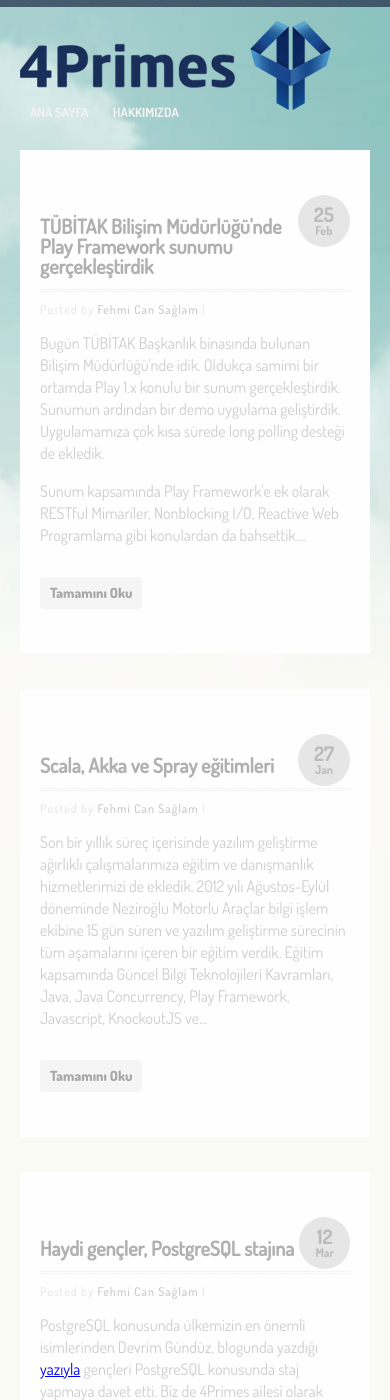
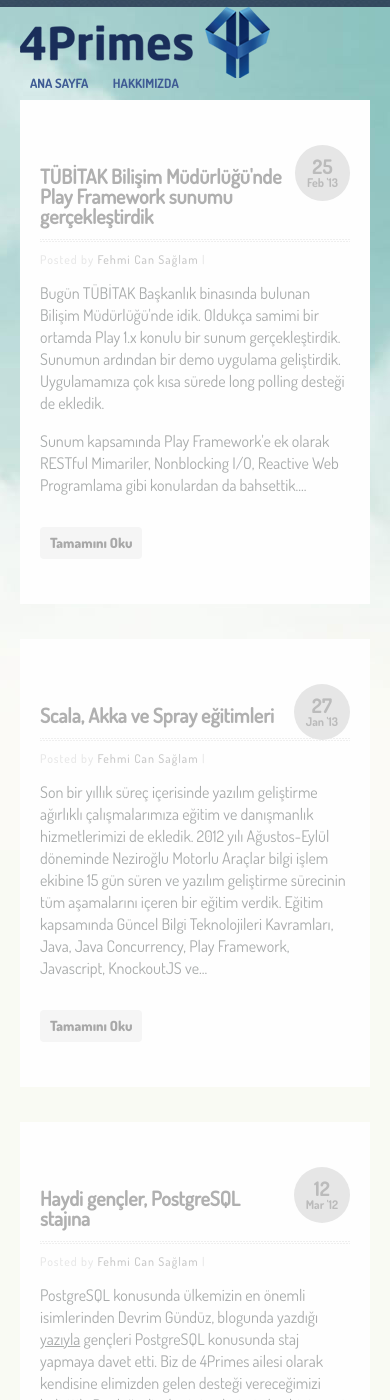
Before and after one commit to 4Primes/4primes.github.com, a Jekyll site: the page built from index.html, in a window 390 px wide and 1400 px high. Built offline with Jekyll 4.4.1, drawn with Linux system fonts in a browser that asks for light colours; nearby versions of some CDN libraries; the list of posts is cut into pages by our own code; comment, search, counter and statistics services are not loaded; some of the changed text lies outside the part shown.

Commit message:
Yeni stiller

```diff
--- a/about.html
+++ b/about.html
@@ -63,7 +63,7 @@
                         <ul class="populerPosts">
                             {% for post in site.posts limit:2 %}
                             <li>
-                                <div class="date">{{ post.date | date: "%d" }} <span>{{ post.date | date: "%b" }}</span></div>
+                                <div class="date">{{ post.date | date: "%d" }} <span>{{ post.date | date: "%b" }} '{{ post.date | date: "%y" }}</span></div>
                                 <a href="{{ post.url }}">{{ post.title | escape }}</a>
                             </li>
                             {% endfor %}
@@ -84,6 +84,7 @@
         <script src="http://ajax.googleapis.com/ajax/libs/jquery/1.9.1/jquery.min.js"></script>
         <script>window.jQuery || document.write('<script src="/assets/js/jquery-1.9.1.min.js"><\/script>')</script>
         <script src="/assets/js/modernizr-2.6.2.min.js"></script>
+        <script src="/assets/js/jquery.scrollUp.min.js"></script>
         <script src="/assets/js/main.js"></script>
         <!-- Google Analytics -->
         <script>var _gaq=[['_setAccount','UA-24763771-1'],['_trackPageview']];(function(d,t){var g=d.createElement(t),s=d.getElementsByTagName(t)[0];g.async=g.src='//www.google-analytics.com/ga.js';s.parentNode.insertBefore(g,s)}(document,'script'))</script>
--- a/assets/js/main.js
+++ b/assets/js/main.js
@@ -1,28 +1,21 @@
 $(document).ready(function() {
   $(window).scroll(function(){
 
-      if ($(window).scrollTop() > 35) {
-           $('.bar').animate({ height: '130px', opacity:0.8 }, 100, function() {
-              $('#logo a').css("display","block");
+    if ($(window).scrollTop() > 15) {
+       $('.bar').animate({ height: '100px', opacity:0.9 }, 50, function() {
+        $('#logo a').css("background-position","0 -71px");
         });
     } else  {
       $('.bar').animate({ height: '7px' }, 50, function() {
-              $('#logo a').css("display","none");
+        $('#logo a').css("background-position","0 0");
       });
     }
 
-      $("#scrollUp").on('click', function(e){
-        e.preventDefault();
-        $('body').animate({scrollTop : 0}, 'slow');
   });
 
+  $.scrollUp({
+    topDistance: '200',
+    topSpeed: 300
+  });
 
-      if($(window).width() >= 980) {
-        if ($(window).scrollTop() > 35) {
-          $("#scrollUp").fadeIn();
-        } else {
-          $("#scrollUp").fadeOut();
-        }
-      }
 });
-});
--- a/assets/s/main.css
+++ b/assets/s/main.css
@@ -97,25 +97,27 @@
 .p10 { padding:10px; } .p10_0 { padding:10px 0;} .p0_20 { padding:0px 20px; }
 
 header { position:fixed; top:0; width:100%; z-index: 900; }
-header .bar { position:absolute; top:0; left:0; width:100%; /* height:145px; */ height:7px;  background-image:url('../i/header_bar.gif'); background-position: top center; background-color: #25364b; }
-#logo { cursor: hand; width:311px; height:89px; background-image:url('../i/logo.png'); text-indent: -9999px; }
-#logo a { display:none; width:311px; height:89px; background-image:url('../i/logo.png'); background-position: 0 -89px; }
-nav { position:absolute; right:0; top:55px;}
+header .bar { position:absolute; top:0; left:0; width:100%;  height:7px;  background-image:url('../i/header_bar.gif'); background-position: top center; background-color: #25364b; }
+header h1 { margin:15px 0 0 0 !important;}
+#logo a { display:block; text-indent: -9999px; width:250px; height:71px; background-image:url('../i/logo.png'); text-indent: -9999px;}
+nav { position:absolute; right:0; top:40px;}
 nav a { font-family: dosisbold; text-decoration: none; text-transform: uppercase; font-size:100%; color:#f2f2f2; padding:5px 10px; -webkit-border-radius: 4px; -moz-border-radius: 4px; border-radius: 4px;}
 nav a:hover { color:#fff; background-color: #428ac2; }
 
-section { margin-top: 150px; }
+section { margin-top: 100px; }
 
 .posts { width:100%; list-style: none; margin:0; padding:0; overflow:hidden;}
 .posts [class*="span"] { margin:0px !important; padding:0px !important;}
 .posts li { padding:20px 20px 50px 20px; background-color: #fefefe; list-style: none; margin-bottom: 35px; }
-.posts .cirDate { float:left; margin-top: 20px; padding:13px 21px; font-family: dosisbold; text-align: center; font-size: 34px; line-height: 34px; color:#bbbbbb; background-color: #e6e6e6; -moz-border-radius: 50px; -webkit-border-radius: 50px; border-radius: 50px; }
-.posts .cirDate span { font-size: 20px; line-height: 15px; display:block; }
-.posts h2 { font-family: dosismedium; color:#b0b0b0; font-size: 24px; line-height: 24px; padding-bottom: 15px; margin-bottom: 0px !important; background-image:url('../i/line.gif'); background-position: bottom; background-repeat: repeat-x; }
+.posts .cirDate { float:left; position:relative; overflow:hidden; margin-top: 20px;  padding:15px 18px; font-family: dosisbold; text-align: center; font-size: 34px; line-height: 34px; color:#bbbbbb; background-color: #e6e6e6; -moz-border-radius: 50px; -webkit-border-radius: 50px; border-radius: 50px; }
+.posts .cirDate span { font-size: 14px; line-height: 14px; display:block; }
+.posts h2 { font-family: dosismedium; color:#9c9d9c; font-size: 24px; line-height: 24px; padding-bottom: 15px; margin-bottom: 0px !important; background-image:url('../i/line.gif'); background-position: bottom; background-repeat: repeat-x; }
 .posts h2 a { color:#b0b0b0;  text-decoration: none; }
 .posts .author { font-family: dosismedium; color:#c8c8c8; font-size: 12px; line-height: 12px; letter-spacing: 1px;  }
+.posts .author a {  color:#c8c8c8; text-decoration: none; }
 .posts .author span { color:#e7e7e7; }
-.posts .section {  font-family: dosisbook; color:#cdcdcd; padding-bottom: 20px; font-weight: normal; font-size: 16px; line-height: 22px; letter-spacing: 0; }
+.posts .section {  font-family: dosisbook; color:#a8abab; padding-bottom: 20px; font-weight: normal; font-size: 16px; line-height: 22px; letter-spacing: 0; }
+.posts .section a { color:#a8abab; text-decoration: underline;  }
 .posts .more { outline:none; padding:7px 10px; color:#a8a8a8; background-color: #f5f5f5; text-decoration: none; font-family: dosisextrabold; font-size: 14px; line-height: 14px; -webkit-border-radius: 4px; -moz-border-radius: 4px; border-radius: 4px;}
 
 .posts li:hover, .posts.detail li { background-color: #fff; }
@@ -123,7 +125,10 @@
 .posts li:hover h2, .posts.detail li h2 { color:#555555; background-image:url('../i/line_hover.gif');  }
 .posts li:hover h2 a { color:#555555;  }
 .posts li:hover .author, .posts.detail li .author { color:#6b99b6; }
+.posts li:hover .author a { color:#638da8; }
 .posts li:hover .section, .posts.detail li .section { color:#696969;}
+.posts li:hover .section a { color:#70b1e0; text-decoration: underline;  }
+
 .posts li:hover .more, .posts.detail li .more { color:#708ab0; background-color: #dcf0ff;  }
 
 .posts .shareLink { padding: 20px; background-color: #f4f4f4; -webkit-border-radius: 4px; -moz-border-radius: 4px; border-radius: 4px; }
@@ -137,7 +142,7 @@
 .rightWidgets .populerPosts li { padding-bottom: 10px; zoom:1;}
 .rightWidgets .populerPosts a { color:#555555; text-decoration: none; }
 .rightWidgets .populerPosts a:hover {color:#000;}
-.rightWidgets .populerPosts .date {float:left; padding:15px 18px; margin-right: 10px; text-align: center; font-size: 22px; line-height:15px; color:#d6e7ec; background-color: #549ac8; -moz-border-radius: 50px; -webkit-border-radius: 50px; border-radius: 50px; }
+.rightWidgets .populerPosts .date {float:left; overflow:hidden; padding:15px 12px; margin-right: 10px; text-align: center; font-size: 22px; line-height:15px; color:#d6e7ec; background-color: #549ac8; -moz-border-radius: 50px; -webkit-border-radius: 50px; border-radius: 50px; }
 .rightWidgets .populerPosts .date span { display:block; font-size:12px; line-height: 11px;}
 
 .rightWidgets .search { font-size: 12px; color:#555555; font-family: dosisbook; padding:4px 10px; margin-bottom: 20px;}
@@ -277,7 +282,7 @@
   body { padding:0px !important;}
   .container { padding:0 20px;}
   nav a {  font-size:80%; }
-    .posts .cirDate { font-size: 26px; line-height: 26px; padding:10px 16px;  -moz-border-radius: 40px; -webkit-border-radius: 40px; border-radius: 40px; }
+    .posts .cirDate { font-size: 26px; line-height: 26px; padding:12px 16px;  -moz-border-radius: 40px; -webkit-border-radius: 40px; border-radius: 40px; }
     .posts .cirDate span { font-size: 12px; line-height: 12px; }
 }
 
@@ -286,8 +291,11 @@
 }
 
 @media only screen and (max-width: 767px) {
-    nav { position:absolute; left:0; top:80px;}
-    .posts .cirDate { font-size: 20px; line-height: 20px;  float:right; margin-top: 25px;  padding:10px 16px;  -moz-border-radius: 40px; -webkit-border-radius: 40px; border-radius: 40px; }
+    nav { position:absolute; left:0; top:65px;}
+    nav a { color:#3e5a94; }
+
+    header h1 { margin:7px 0 0 0 !important;}
+    .posts .cirDate { font-size: 20px; line-height: 20px;  float:right; margin-top: 25px;  padding:12px;  -moz-border-radius: 40px; -webkit-border-radius: 40px; border-radius: 40px; }
     .posts .cirDate span { font-size: 12px; line-height: 12px; }
     .rightWidgets { padding:20px; position:relative; margin-bottom: 20px; background-color: #ccf0ff;}
 }
--- a/index.html
+++ b/index.html
@@ -34,7 +34,7 @@
             <div class="container">
                 <div class="row-fluid">
                     <div class="span9 relative">
-                        <h1 id="logo"><a href="#">4Primes Blog</a></h1>
+                        <h1 id="logo"><a href="/">4Primes Blog</a></h1>
                         <nav>
                           <a href="/index.html">Ana Sayfa</a>
                           <a href="/about.html">Hakkımızda</a>
@@ -50,7 +50,7 @@
                        {% for post in paginator.posts %}
                        <li>
                             <div class="row-fluid">
-                                <div class="span2"><div class="cirDate">{{ post.date | date: "%d" }}<span>{{ post.date | date: "%b" }}</span></div></div>
+                                <div class="span2"><div class="cirDate">{{ post.date | date: "%d" }}<span>{{ post.date | date: "%b" }} '{{ post.date | date: "%y" }}</span></div></div>
                                 <div class="span10">
                                     <h2><a href="{{ post.url }}">{{ post.title | escape }}</a></h2>
                                     <p class="author"><span>Posted by</span> {{ post.author }} <span>|</span> <a href="{{ post.url }}#disqus_thread"></a></p>
@@ -70,7 +70,7 @@
                         <ul class="populerPosts">
                             {% for post in site.posts limit:2 %}
                             <li>
-                                <div class="date">{{ post.date | date: "%d" }} <span>{{ post.date | date: "%b" }}</span></div>
+                                <div class="date">{{ post.date | date: "%d" }} <span>{{ post.date | date: "%b" }} '{{ post.date | date: "%y" }}</span></div>
                                 <a href="{{ post.url }}">{{ post.title | escape }}</a>
                             </li>
                             {% endfor %}
@@ -91,6 +91,7 @@
         <script src="http://ajax.googleapis.com/ajax/libs/jquery/1.9.1/jquery.min.js"></script>
         <script>window.jQuery || document.write('<script src="assets/js/jquery-1.9.1.min.js"><\/script>')</script>
         <script src="assets/js/modernizr-2.6.2.min.js"></script>
+        <script src="assets/js/jquery.scrollUp.min.js"></script>
         <script src="assets/js/main.js"></script>
         <!-- Google Analytics -->
         <script>var _gaq=[['_setAccount','UA-24763771-1'],['_trackPageview']];(function(d,t){var g=d.createElement(t),s=d.getElementsByTagName(t)[0];g.async=g.src='//www.google-analytics.com/ga.js';s.parentNode.insertBefore(g,s)}(document,'script'))</script>
```
Also changed, not shown: other parts of about.html (+1 -1 lines), _layouts/post.html (+4 -3 lines), assets/i/logo.png, assets/js/jquery.scrollUp.min.js (added). Lines whose indentation alone changed are shown as unchanged.
